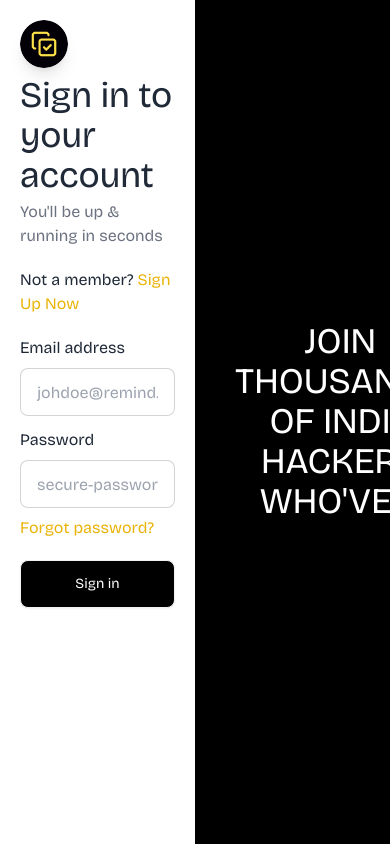
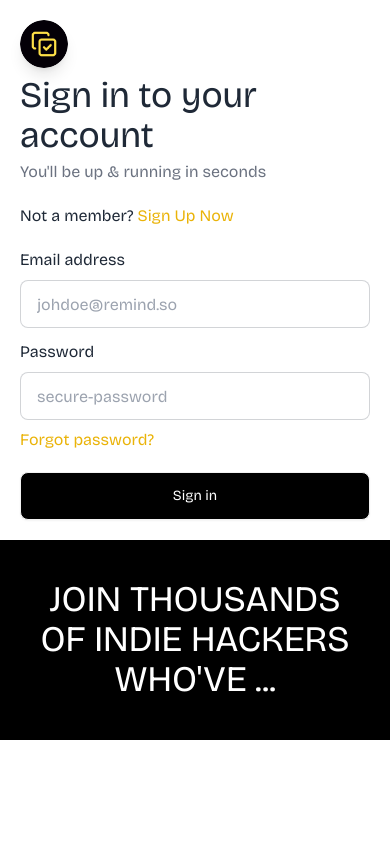
Before and after one commit to Okeke-Divine/remind-so, a Next.js app: page /signin in a window 390 px wide. Built offline with nearby package versions, Linux system fonts and the light colour scheme.

Commit message:
Updated the sign in page

```diff
--- a/src/app/signin/page.jsx
+++ b/src/app/signin/page.jsx
@@ -4,8 +4,8 @@ import Link from "next/link";
 
 export default function SignIn() {
     return (
-        <div className="flex min-h-[100vh]">
-            <div className="w-1/2 p-5 md:p-10">
+        <div className="block md:flex min-h-[100vh]">
+            <div className="w-full md:w-1/2 p-5 md:p-10">
 
                 <div>
                     <img class="w-12 mb-2 rounded-full shadow-lg" src="/images/icon.png" alt="Portfoliia's logo"></img>
@@ -27,7 +27,7 @@ export default function SignIn() {
                 </div>
 
             </div>
-            <AuthPageAside w="w-1/2 p-10" />
+            <AuthPageAside w="w-full md:w-1/2 p-10" />
         </div>
     )
 }
```
